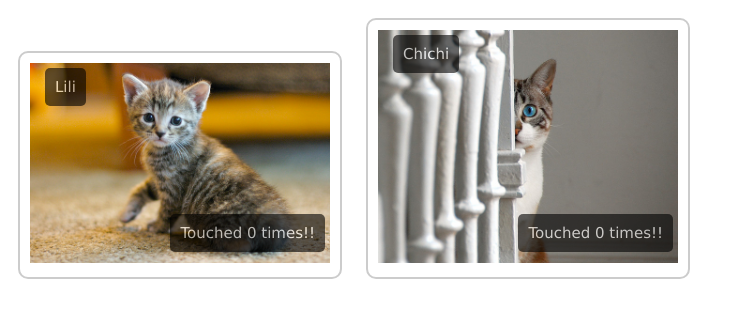
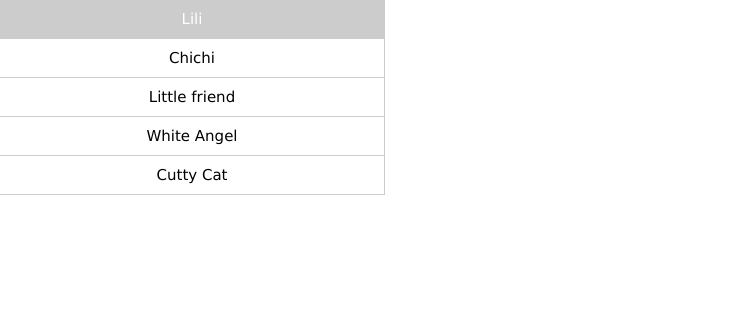
Before and after one commit to swabha1/cat-clicker, a website: page index.html in a window 1280 px wide. Shown: the whole page, without its empty margins (0-753 px from the left). Drawn offline with Linux system fonts and the light colour scheme.

Commit message:
Implemented cat list with preview functionality.

```diff
--- a/JS/clicker.js
+++ b/JS/clicker.js
@@ -8,34 +8,68 @@ const catModel = [
     name: 'Chichi',
     url: './images/cat_2.jpg',
     touchCount: 0
+  },
+  {
+    name: 'Little friend',
+    url: './images/cat_3.jpg',
+    touchCount: 0
+  },
+  {
+    name: 'White Angel',
+    url: './images/cat_4.jpg',
+    touchCount: 0
+  },
+  {
+    name: 'Cutty Cat',
+    url: './images/cat_5.jpg',
+    touchCount: 0
   }
 ];
 
 let catClicker = (catData => {
   let catCollection = [];
 
-  let render = catArr => {
-    let catBoxes = '';
-    for (let i = 0; i < catArr.length; i++) {
-      catBoxes += `
+  let preview = cat => {
+    let catPreview = `
       <div class="cat-box">
-        <img class="cat-image" id="${i}" src="${catArr[i].url}" width="300px" alt="${catArr[i].name}" />
-        <div class="cat-name top-left floating-label">${catArr[i].name}</div>
-        <div class="touch-count bottom-right floating-label" id="msg_${i}">Touched ${catArr[i].touchCount} times!!</div>
+        <img class="cat-image" id="${cat.id}" src="${cat.url}" alt="${cat.name}" />
+        <div class="cat-name top-left floating-label">${cat.name}</div>
+        <div class="touch-count bottom-right floating-label" id="msg_${cat.id}">You touched ${cat.touchCount} times!!</div>
       </div>`;
-    }
-    document.getElementById('cat-container').innerHTML = catBoxes;
+    document.getElementById('cat-preview').innerHTML = catPreview;
 
-    let catSelector = document.querySelectorAll('.cat-image');
-    attachClickListner(catSelector);
+    let catSelector = document.getElementById(`${cat.id}`);
+    attachPreviewListner(catSelector);
   };
 
-  let attachClickListner = selector => {
+  let renderList = catArr => {
+    let catList = '';
+    for (let i = 0; i < catArr.length; i++) {
+      catList += `<li class="cat" id="cat_${i}" title="${catArr[i].name}">${catArr[i].name}</li>`;
+    }
+    document.getElementById('cat-list').innerHTML = catList;
+    let catSelector = document.querySelectorAll('.cat');
+    attachCatListner(catSelector);
+  };
+
+  let attachCatListner = selector => {
     selector.forEach(element => {
       element.addEventListener('click', e => {
-        let catId = e.target.id;
-        updateCount(catId);
+        let catId = parseInt(e.target.id.match(/\d+/)[0]);
+        let catVO = catCollection[catId];
+        catVO['id'] = catId;
+        preview(catVO);
       });
+    });
+  };
+
+  let attachPreviewListner = selector => {
+    selector.removeEventListener('click', e => {
+      console.log(e);
+    });
+    selector.addEventListener('click', e => {
+      let catId = e.target.id;
+      updateCount(catId);
     });
   };
 
@@ -43,12 +77,12 @@ let catClicker = (catData => {
     catCollection[id].touchCount++;
     document.getElementById(
       `msg_${id}`
-    ).innerHTML = `Touched ${catCollection[id].touchCount} times!!`;
+    ).innerHTML = `You touched ${catCollection[id].touchCount} times!!`;
   };
 
   /*
    * Rendering
    */
   catCollection = catData;
-  render(catCollection);
+  renderList(catCollection);
 })(catModel);
--- a/css/index.css
+++ b/css/index.css
@@ -1,3 +1,40 @@
+* {
+  margin: 0px;
+  padding: 0px;
+}
+
+body {
+  font-size: 15px;
+  font-family: Verdana, Geneva, Tahoma, sans-serif;
+}
+
+.cat-list-container {
+  width: 30%;
+  float: left;
+  border-right: 1px solid #ccc;
+}
+
+.cat-list {
+  list-style: none;
+}
+
+.cat {
+  padding: 10px;
+  cursor: pointer;
+  border-bottom: 1px solid #ccc;
+  text-align: center;
+}
+
+.cat:hover {
+  background-color: #ccc;
+  color: #fff;
+}
+
+.cat-preview {
+  width: 65%;
+  float: right;
+}
+
 .cat-box {
   border-radius: 10px;
   border: 2px solid #ccc;
@@ -6,9 +43,11 @@
   display: inline-block;
   position: relative;
   text-align: center;
-  font-size: 15px;
-  font-family: Verdana, Geneva, Tahoma, sans-serif;
-  max-width: 300px;
+  max-width: 600px;
+}
+
+.cat-box img {
+  max-width: 600px;
 }
 
 .floating-label {
--- a/index.html
+++ b/index.html
@@ -8,7 +8,10 @@
     <link rel="stylesheet" href="./css/index.css" />
   </head>
   <body>
-    <div id="cat-container"></div>
+    <div class="cat-list-container">
+      <ul id="cat-list" class="cat-list"></ul>
+    </div>
+    <div id="cat-preview" class="cat-preview"></div>
 
     <script src="/JS/clicker.js"></script>
   </body>
```
Also changed, not shown: images/cat_3.jpg (added), images/cat_4.jpg (added), images/cat_5.jpg (added).
